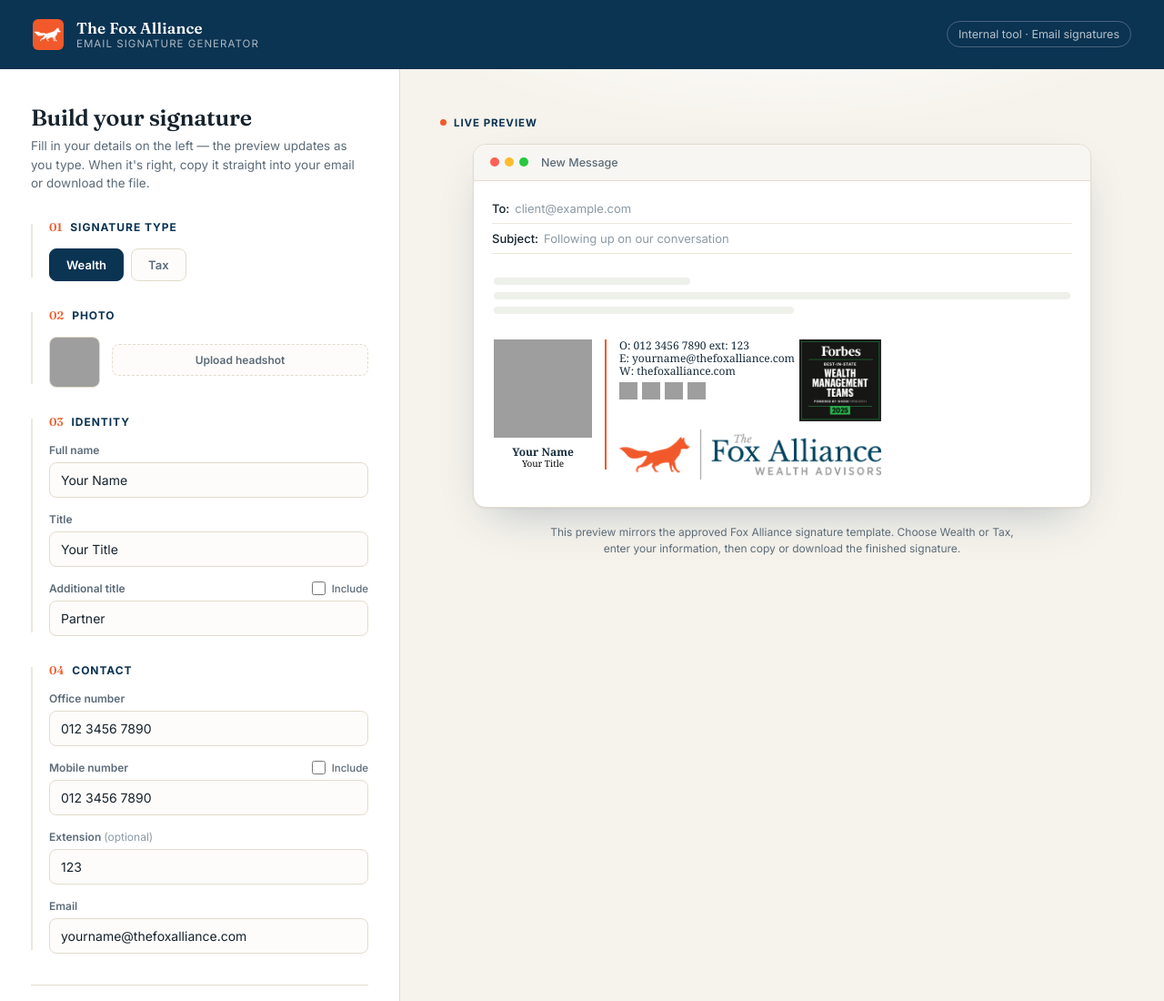
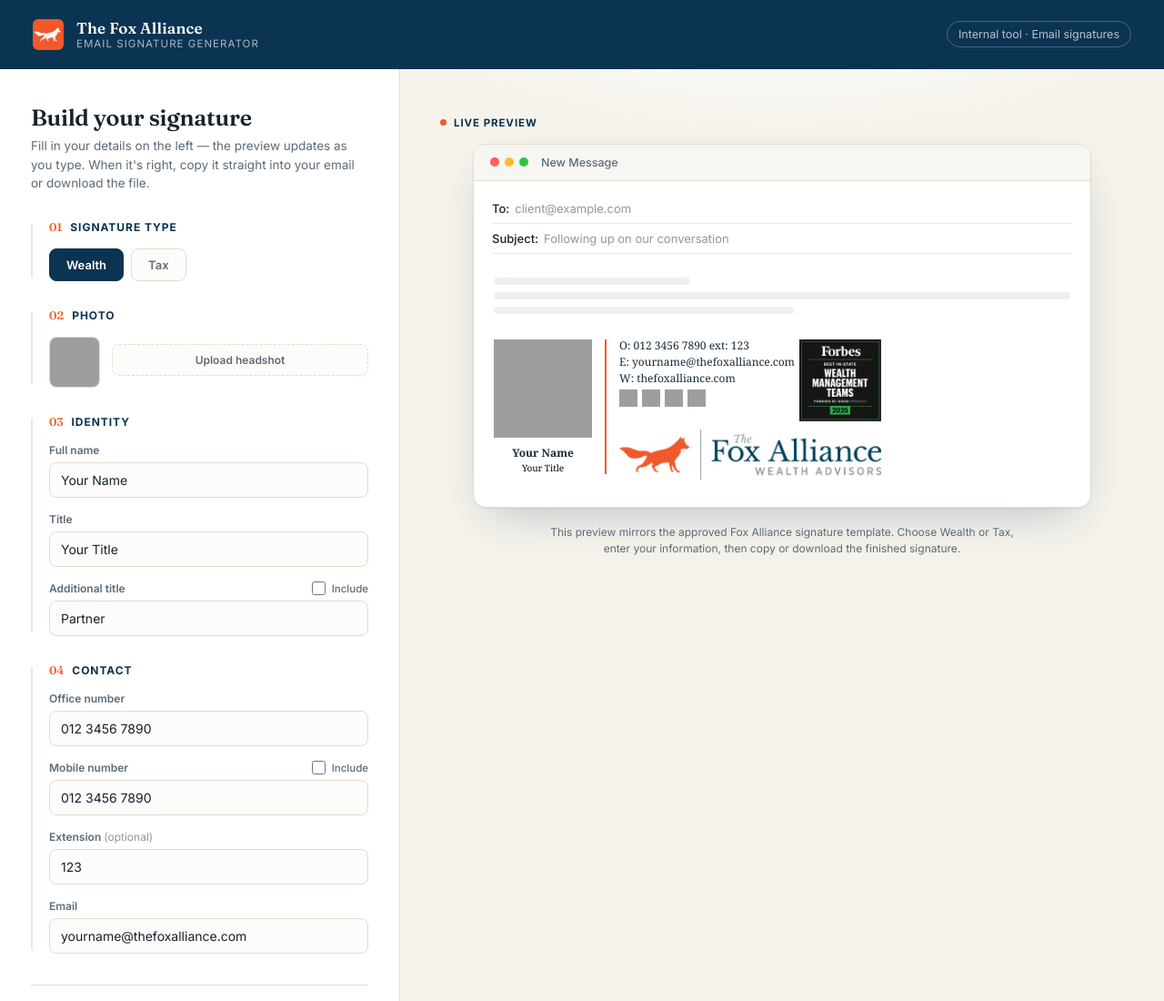
Before and after one commit to london-thefoxalliance/tfa-email-signature-generator, a website: page index.html in a window 1280 px wide. Shown: the top 1100 px of the page at 91% size. Drawn offline with Linux system fonts and the light colour scheme; grey boxes are pictures that could not be loaded.

Commit message:
Another round of outlook desktop updates

```diff
--- a/index.html
+++ b/index.html
@@ -679,9 +679,24 @@
                                 </tr>
 
                                 <tr>
-                                    <td id="identityBlock" align="center" bgcolor="#ffffff" style="background-color:#ffffff; white-space:nowrap; font-family:Georgia,'Times New Roman',Times,serif; font-size:12px; line-height:12px; mso-line-height-rule:exactly; color:#162b3b;">
-                                        <span id="employeename" style="color:#162b3b; font-size:12px; line-height:12px; mso-line-height-rule:exactly; font-weight:bold; font-family:Georgia,'Times New Roman',Times,serif; text-decoration:none;">Your Name</span><br>
-                                        <span id="employeetitle" style="color:#000000; font-size:10px; line-height:10px; mso-line-height-rule:exactly; font-weight:500; font-family:Georgia,'Times New Roman',Times,serif; text-decoration:none;">Your Title</span><span id="additionalTitleRow" style="display:none;"><br><span id="employeeAdditionalTitle" style="color:#000000; font-size:10px; line-height:10px; mso-line-height-rule:exactly; font-weight:500; font-family:Georgia,'Times New Roman',Times,serif; text-decoration:none;">Partner</span></span>
+                                    <td id="identityBlock" align="center" bgcolor="#ffffff" style="background-color:#ffffff;">
+                                        <table cellpadding="0" cellspacing="0" border="0" align="center" bgcolor="#ffffff" style="border-collapse:collapse; mso-table-lspace:0pt; mso-table-rspace:0pt; background-color:#ffffff;">
+                                            <tr>
+                                                <td align="center" bgcolor="#ffffff" style="background-color:#ffffff; padding:0 0 3px 0; white-space:nowrap; font-family:Georgia,'Times New Roman',Times,serif; font-size:12px; line-height:14px; mso-line-height-rule:exactly;">
+                                                    <span id="employeename" style="color:#162b3b; font-size:12px; line-height:14px; mso-line-height-rule:exactly; font-weight:bold; font-family:Georgia,'Times New Roman',Times,serif; text-decoration:none;">Your Name</span>
+                                                </td>
+                                            </tr>
+                                            <tr>
+                                                <td align="center" bgcolor="#ffffff" style="background-color:#ffffff; padding:0; white-space:nowrap; font-family:Georgia,'Times New Roman',Times,serif; font-size:10px; line-height:12px; mso-line-height-rule:exactly;">
+                                                    <span id="employeetitle" style="color:#000000; font-size:10px; line-height:12px; mso-line-height-rule:exactly; font-weight:500; font-family:Georgia,'Times New Roman',Times,serif; text-decoration:none;">Your Title</span>
+                                                </td>
+                                            </tr>
+                                            <tr id="additionalTitleRow" style="display:none;">
+                                                <td align="center" bgcolor="#ffffff" style="background-color:#ffffff; padding:3px 0 0 0; white-space:nowrap; font-family:Georgia,'Times New Roman',Times,serif; font-size:10px; line-height:12px; mso-line-height-rule:exactly;">
+                                                    <span id="employeeAdditionalTitle" style="color:#000000; font-size:10px; line-height:12px; mso-line-height-rule:exactly; font-weight:500; font-family:Georgia,'Times New Roman',Times,serif; text-decoration:none;">Partner</span>
+                                                </td>
+                                            </tr>
+                                        </table>
                                     </td>
                                 </tr>
                             </table>
@@ -696,9 +711,22 @@
                                     <td id="contactInfoCell" align="left" bgcolor="#ffffff" style="background-color:#ffffff; vertical-align:top;">
                                         <table cellpadding="0" cellspacing="0" border="0" bgcolor="#ffffff" style="border-collapse:collapse; mso-table-lspace:0pt; mso-table-rspace:0pt; border-spacing:0; background-color:#ffffff;">
                                             <tr>
-                                                <td bgcolor="#ffffff" style="background-color:#ffffff; font-family:Georgia,'Times New Roman',Times,serif; font-size:12px; line-height:14px; mso-line-height-rule:exactly; color:#162b3b; white-space:nowrap;">
-                                                    <span style="color:#162b3b; font-size:12px; line-height:14px; mso-line-height-rule:exactly; font-weight:500; font-family:Georgia,'Times New Roman',Times,serif; text-decoration:none;">O: </span><a id="officelink" style="color:#162b3b; text-decoration:none; outline:none;" href="tel:01234567890" target="_blank"><span id="officeno" style="color:#162b3b; font-size:12px; line-height:14px; mso-line-height-rule:exactly; font-weight:500; font-family:Georgia,'Times New Roman',Times,serif; text-decoration:none;">012 3456 7890 ext: 123</span></a><span id="mobileRow" style="display:none;"><br><span style="color:#162b3b; font-size:12px; line-height:14px; mso-line-height-rule:exactly; font-weight:500; font-family:Georgia,'Times New Roman',Times,serif; text-decoration:none;">C: </span><a id="Phonelink" style="color:#162b3b; text-decoration:none; outline:none;" href="tel:01234567890" target="_blank"><span id="phonenumber" style="color:#162b3b; font-size:12px; line-height:14px; mso-line-height-rule:exactly; font-weight:500; font-family:Georgia,'Times New Roman',Times,serif; text-decoration:none;">012 3456 7890</span></a></span><br>
-                                                    <span style="color:#162b3b; font-size:12px; line-height:14px; mso-line-height-rule:exactly; font-weight:500; font-family:Georgia,'Times New Roman',Times,serif; text-decoration:none;">E: </span><a id="emaillink" style="color:#162b3b; text-decoration:none; outline:none;" href="mailto:yourname@thefoxalliance.com" target="_blank"><span id="employeeemail" style="color:#162b3b; font-size:12px; line-height:14px; mso-line-height-rule:exactly; font-weight:500; font-family:Georgia,'Times New Roman',Times,serif; text-decoration:none;">yourname@thefoxalliance.com</span></a><br>
+                                                <td bgcolor="#ffffff" style="background-color:#ffffff; padding:0 0 4px 0; font-family:Georgia,'Times New Roman',Times,serif; font-size:12px; line-height:14px; mso-line-height-rule:exactly; color:#162b3b; white-space:nowrap;">
+                                                    <span style="color:#162b3b; font-size:12px; line-height:14px; mso-line-height-rule:exactly; font-weight:500; font-family:Georgia,'Times New Roman',Times,serif; text-decoration:none;">O: </span><a id="officelink" style="color:#162b3b; text-decoration:none; outline:none;" href="tel:01234567890" target="_blank"><span id="officeno" style="color:#162b3b; font-size:12px; line-height:14px; mso-line-height-rule:exactly; font-weight:500; font-family:Georgia,'Times New Roman',Times,serif; text-decoration:none;">012 3456 7890 ext: 123</span></a>
+                                                </td>
+                                            </tr>
+                                            <tr id="mobileRow" style="display:none;">
+                                                <td bgcolor="#ffffff" style="background-color:#ffffff; padding:0 0 4px 0; font-family:Georgia,'Times New Roman',Times,serif; font-size:12px; line-height:14px; mso-line-height-rule:exactly; color:#162b3b; white-space:nowrap;">
+                                                    <span style="color:#162b3b; font-size:12px; line-height:14px; mso-line-height-rule:exactly; font-weight:500; font-family:Georgia,'Times New Roman',Times,serif; text-decoration:none;">C: </span><a id="Phonelink" style="color:#162b3b; text-decoration:none; outline:none;" href="tel:01234567890" target="_blank"><span id="phonenumber" style="color:#162b3b; font-size:12px; line-height:14px; mso-line-height-rule:exactly; font-weight:500; font-family:Georgia,'Times New Roman',Times,serif; text-decoration:none;">012 3456 7890</span></a>
+                                                </td>
+                                            </tr>
+                                            <tr>
+                                                <td bgcolor="#ffffff" style="background-color:#ffffff; padding:0 0 4px 0; font-family:Georgia,'Times New Roman',Times,serif; font-size:12px; line-height:14px; mso-line-height-rule:exactly; color:#162b3b; white-space:nowrap;">
+                                                    <span style="color:#162b3b; font-size:12px; line-height:14px; mso-line-height-rule:exactly; font-weight:500; font-family:Georgia,'Times New Roman',Times,serif; text-decoration:none;">E: </span><a id="emaillink" style="color:#162b3b; text-decoration:none; outline:none;" href="mailto:yourname@thefoxalliance.com" target="_blank"><span id="employeeemail" style="color:#162b3b; font-size:12px; line-height:14px; mso-line-height-rule:exactly; font-weight:500; font-family:Georgia,'Times New Roman',Times,serif; text-decoration:none;">yourname@thefoxalliance.com</span></a>
+                                                </td>
+                                            </tr>
+                                            <tr>
+                                                <td bgcolor="#ffffff" style="background-color:#ffffff; padding:0; font-family:Georgia,'Times New Roman',Times,serif; font-size:12px; line-height:14px; mso-line-height-rule:exactly; color:#162b3b; white-space:nowrap;">
                                                     <span style="color:#162b3b; font-size:12px; line-height:14px; mso-line-height-rule:exactly; font-weight:500; font-family:Georgia,'Times New Roman',Times,serif; text-decoration:none;">W: </span><a id="websiteLink" style="color:#162b3b; text-decoration:none; outline:none;" href="https://thefoxalliance.com/" target="_blank"><span id="websiteText" style="color:#162b3b; font-size:12px; line-height:14px; mso-line-height-rule:exactly; font-weight:500; font-family:Georgia,'Times New Roman',Times,serif; text-decoration:none;">thefoxalliance.com</span></a>
                                                 </td>
                                             </tr>
@@ -929,7 +957,7 @@
     if (mobileIncluded) {
       document.getElementById('phonenumber').textContent = mobile;
       document.getElementById('Phonelink').href = 'tel:' + mobile.replace(/[^\d+]/g, '');
-      mobileRow.style.setProperty('display', 'inline', '');
+      mobileRow.style.setProperty('display', 'table-row', '');
       mobileRow.removeAttribute('hidden');
     } else {
       mobileRow.style.setProperty('display', 'none', 'important');
```
